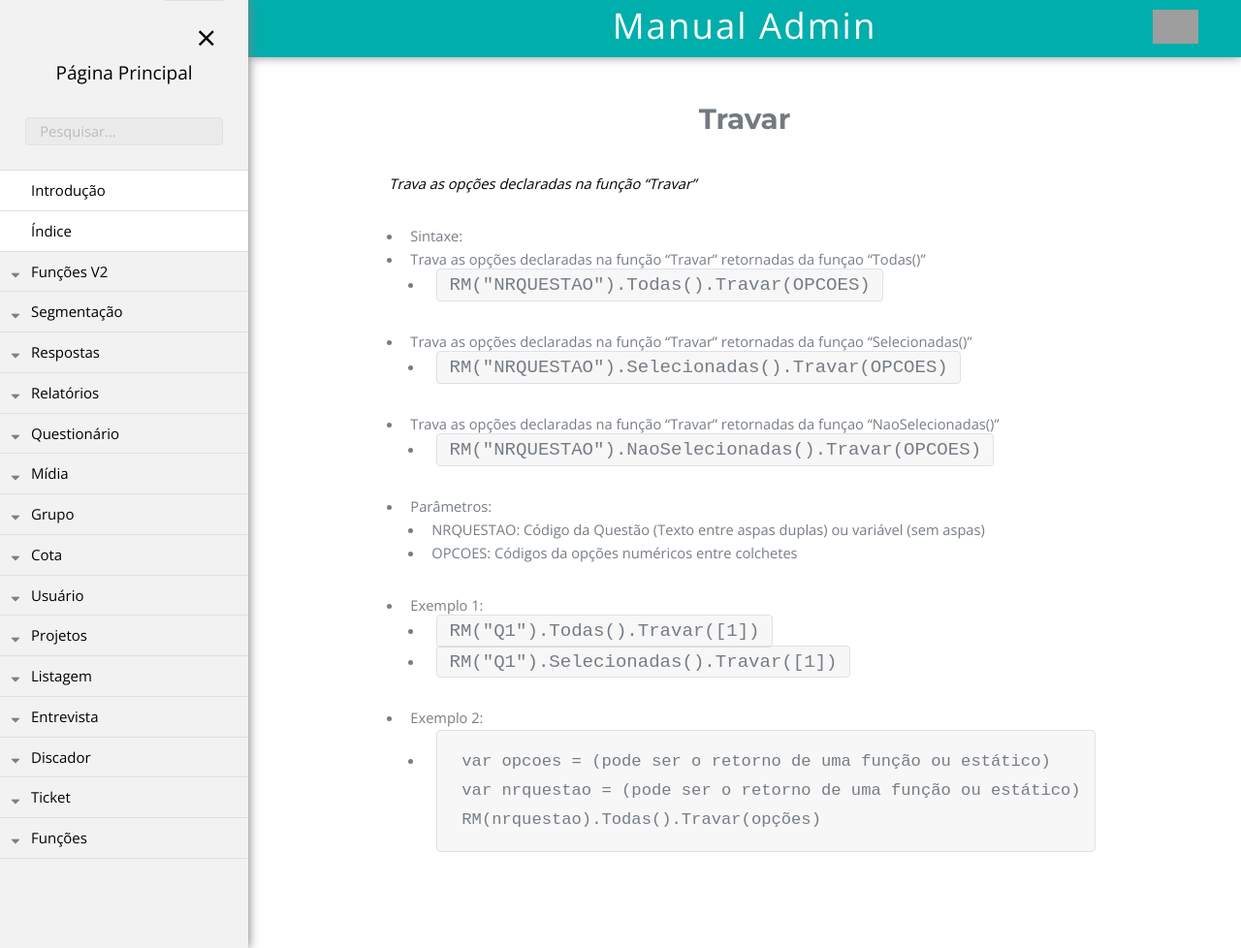
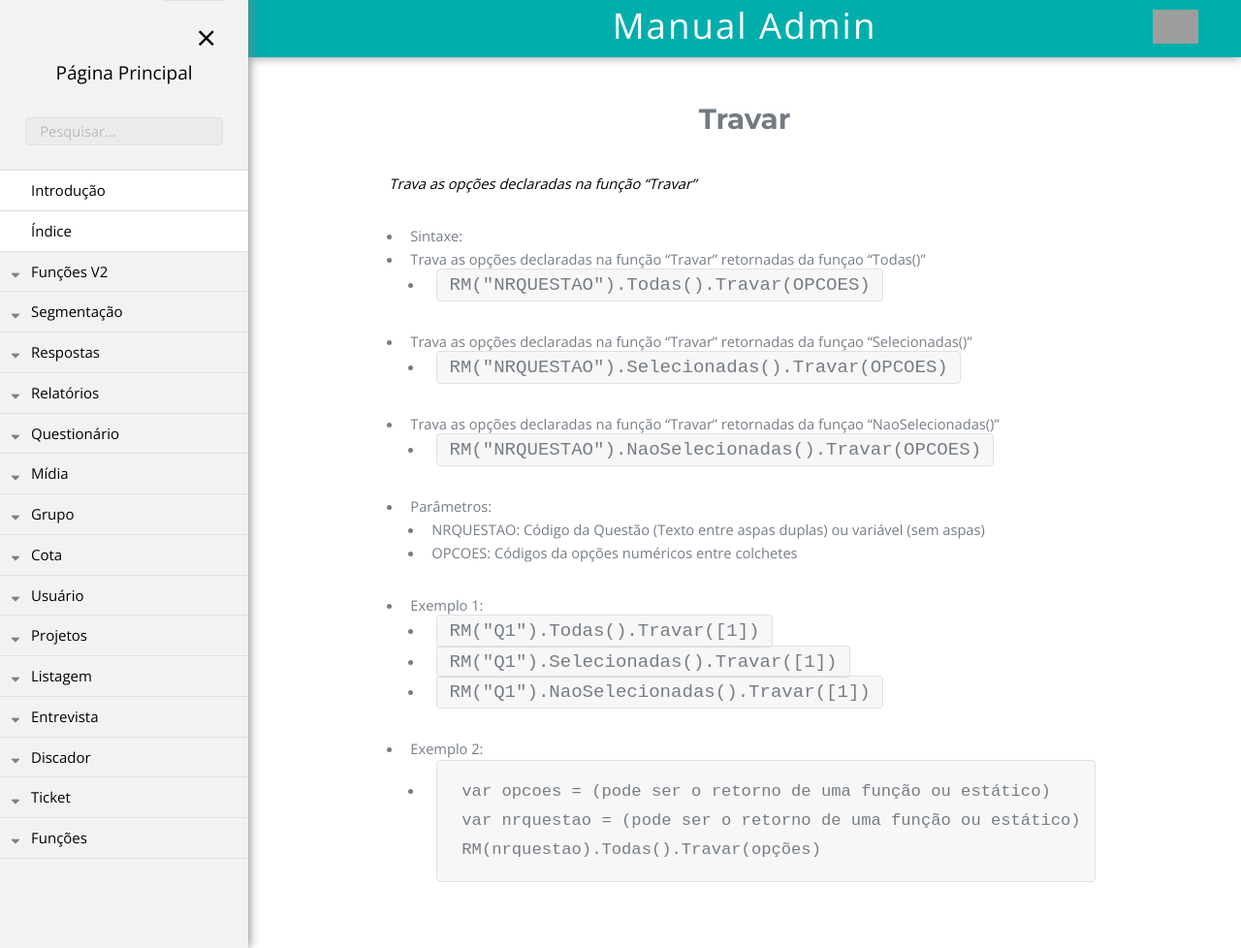
Before and after one commit to rogerio-figueiredo-hsr/hsrtechonline.github.io, a Jekyll site: the page built from _posts/2019-04-01-travar-opcao.md, in a window 1280 px wide and 978 px high. Shown: the whole window at 97% size. Built offline with Jekyll 4.4.1, drawn with Linux system fonts in a browser that asks for light colours; grey boxes are pictures that could not be loaded.

Commit message:
Update 2019-04-01-travar-opcao.md

```diff
--- a/_posts/2019-04-01-travar-opcao.md
+++ b/_posts/2019-04-01-travar-opcao.md
@@ -23,6 +23,7 @@ pasta: "funcoesv2"
 - Exemplo 1:
   - `RM("Q1").Todas().Travar([1])`
   - `RM("Q1").Selecionadas().Travar([1])`
+  - `RM("Q1").NaoSelecionadas().Travar([1])`
 - Exemplo 2:
     - <pre>
       <code>var opcoes = (pode ser o retorno de uma função ou estático)
```
